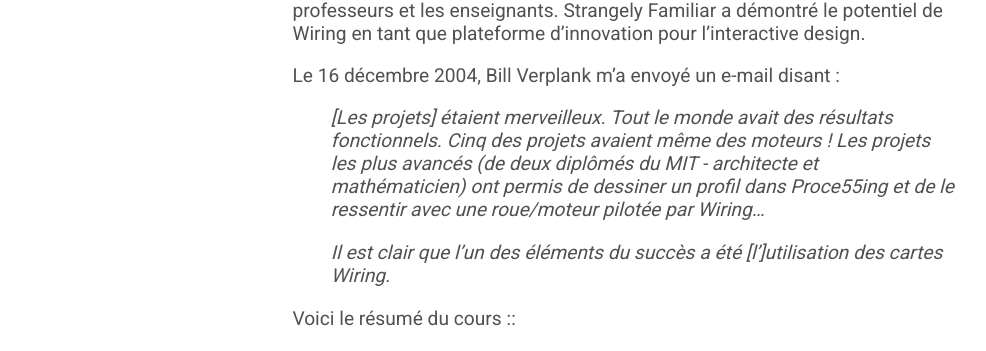
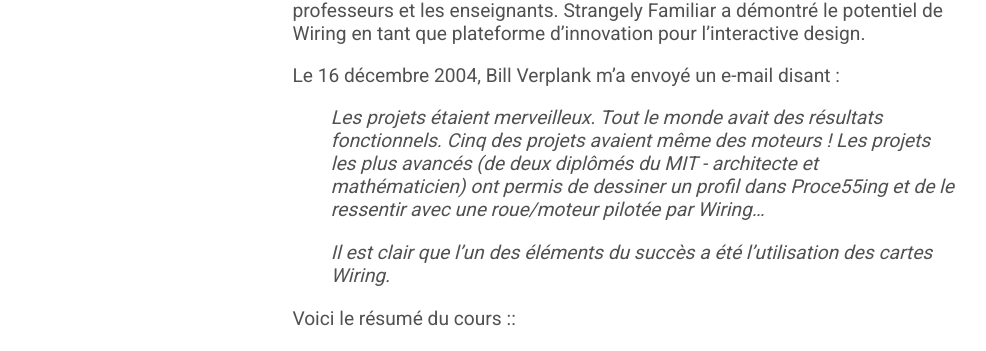
Before and after one commit to ArduinoHistory/arduinohistory.github.io, a Jekyll site: the page built from fr.md, in a window 1280 px wide and 900 px high, scrolled down 10662 px. Shown: the part 154-505 px from the top of the window, without its empty margins (2-988 px from the left). Built offline with Jekyll 4.4.1, drawn with Linux system fonts in a browser that asks for light colours.

Commit message:
Update fr.md

```diff
--- a/fr.md
+++ b/fr.md
@@ -197,9 +197,9 @@ Ce projet fut un succès retentissant tant pour les étudiants que pour les prof
 
 Le 16 décembre 2004, Bill Verplank m'a envoyé un e-mail disant :
 
->[Les projets] étaient merveilleux. Tout le monde avait des résultats fonctionnels. Cinq des projets avaient même des moteurs ! Les projets les plus avancés (de deux diplômés du MIT - architecte et mathématicien) ont permis de dessiner un profil dans Proce55ing et de le ressentir avec une roue/moteur pilotée par Wiring...
+>Les projets étaient merveilleux. Tout le monde avait des résultats fonctionnels. Cinq des projets avaient même des moteurs ! Les projets les plus avancés (de deux diplômés du MIT - architecte et mathématicien) ont permis de dessiner un profil dans Proce55ing et de le ressentir avec une roue/moteur pilotée par Wiring...
 
->Il est clair que l'un des éléments du succès a été [l']utilisation des cartes Wiring.
+>Il est clair que l'un des éléments du succès a été l'utilisation des cartes Wiring.
 
 Voici le résumé du cours ::
 
```
